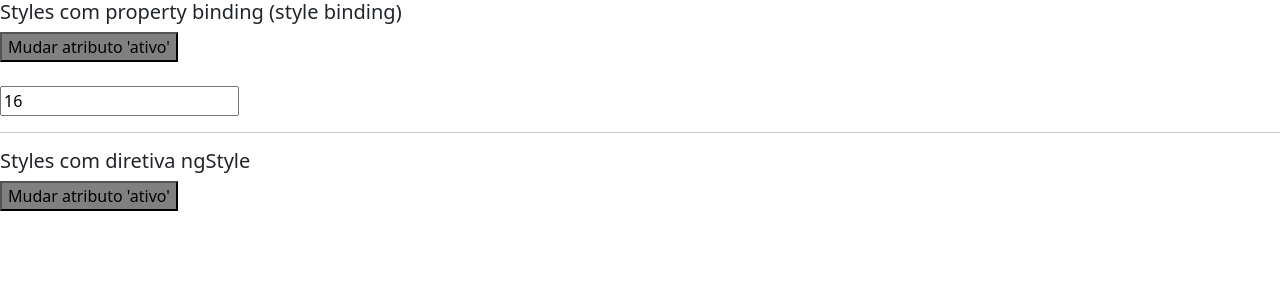
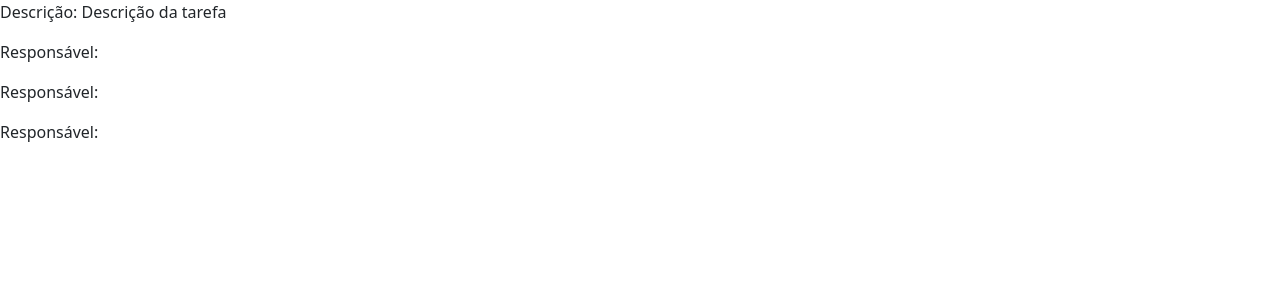
Before and after one commit to uandersonferreira/curso-angular, an Angular app in the folder angular-loiane/diretivas/: page / in a window 1280 px wide. Shown: the top 300 px of the page. Built offline with nearby package versions, Linux system fonts and the light colour scheme.

Commit message:
Operador elvis

```diff
--- a/angular-loiane/diretivas/src/app/app.component.html
+++ b/angular-loiane/diretivas/src/app/app.component.html
@@ -2,5 +2,7 @@
 <!--<app-diretiva-ngswitch></app-diretiva-ngswitch>-->
 <!--<app-diretiva-ng-for></app-diretiva-ng-for>-->
 <!--<app-diretiva-ngclass></app-diretiva-ngclass>-->
-<app-diretiva-ngstyle></app-diretiva-ngstyle>
+<!--<app-diretiva-ngstyle></app-diretiva-ngstyle>-->
+<app-operador-elvis></app-operador-elvis>
+
 <router-outlet></router-outlet>
--- a/angular-loiane/diretivas/src/app/app.module.ts
+++ b/angular-loiane/diretivas/src/app/app.module.ts
@@ -12,6 +12,7 @@ import { DiretivaNgForComponent } from './diretiva-ng-for/diretiva-ng-for.compon
 import { DiretivaNgclassComponent } from './diretiva-ngclass/diretiva-ngclass.component';
 import { DiretivaNgstyleComponent } from './diretiva-ngstyle/diretiva-ngstyle.component';
 import {FormsModule} from "@angular/forms";
+import { OperadorElvisComponent } from './operador-elvis/operador-elvis.component';
 @NgModule({
   declarations: [
     AppComponent,
@@ -23,6 +24,7 @@ import {FormsModule} from "@angular/forms";
     DiretivaNgForComponent,
     DiretivaNgclassComponent,
     DiretivaNgstyleComponent,
+    OperadorElvisComponent,
   ],
   imports: [
     BrowserModule,
--- /dev/null
+++ b/angular-loiane/diretivas/src/app/operador-elvis/operador-elvis.component.html
@@ -0,0 +1,18 @@
+<p> Descrição: {{ tarefa.desc }} </p>
+<!--<p> Responsável: {{ tarefa.responsavel.nome }} </p>-->
+<p>
+  Responsável:
+  {{ tarefa.responsavel != null ? tarefa.responsavel.nome : null }}
+</p>
+
+<p> Responsável: {{ tarefa.responsavel?.nome }} </p>
+<p> Responsável: {{ tarefa.responsavel?.usuario?.nome }} </p>
+<!--
+O OPERADOR ELVIS VALIDA SE A VARIAVEL
+É NULL OU SE EXISTE/DECLARADA, BASICAMENTE FAZ ISSO AQUI:
+tarefa.responsavel != null ? tarefa.responsavel.nome : null
+
+UTIL QUANDO TEMOS OBJETOS DENTRO DE OUTROS OBJETOS
+PARA PODE EVITAR UM 'Cannot read property 'nome' of null'
+
+-->
--- /dev/null
+++ b/angular-loiane/diretivas/src/app/operador-elvis/operador-elvis.component.ts
@@ -0,0 +1,17 @@
+import { Component } from '@angular/core';
+
+@Component({
+  selector: 'app-operador-elvis',
+  templateUrl: './operador-elvis.component.html',
+  styleUrls: ['./operador-elvis.component.css']
+})
+export class OperadorElvisComponent {
+  tarefa: any = {
+    desc: 'Descrição da tarefa',
+    responsavel: {
+      usuario: null
+    }
+  }
+
+
+}//class
```
Also changed, not shown: angular-loiane/diretivas/src/app/operador-elvis/operador-elvis.component.css (added), 1 other file (tests, documents, lock files or other folders).
